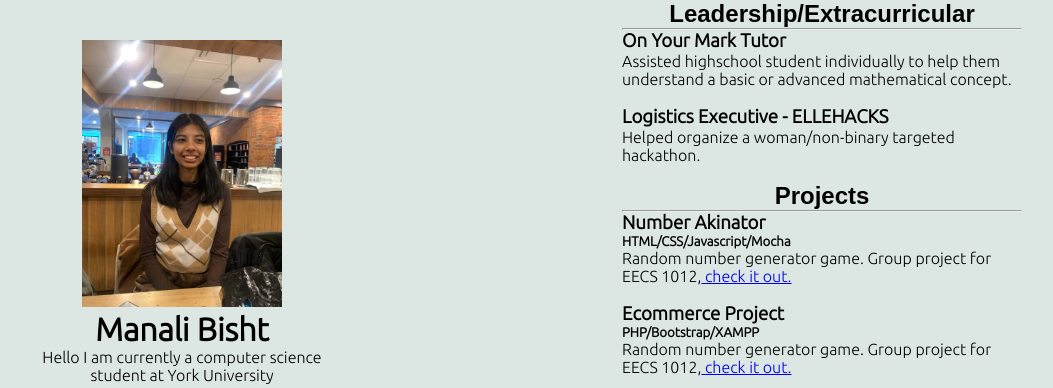
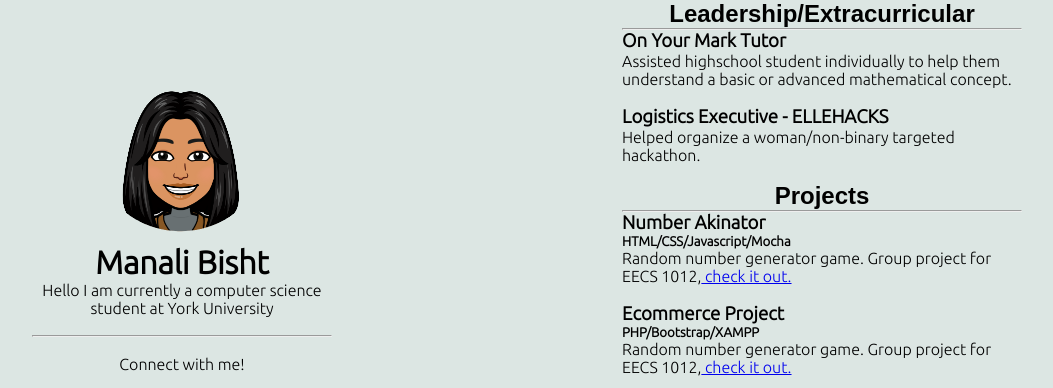
Before and after one commit to manal03/manal03.github.io, a plain HTML site: page website/index.html in a window 1280 px wide. Shown: the top 388 px of the page, without its empty margins (93-1146 px from the left). Drawn offline with Linux system fonts and the light colour scheme; a web font is replaced by a local one.

Commit message:
Update index.html

```diff
--- a/website/index.html
+++ b/website/index.html
@@ -74,7 +74,7 @@
 <body>
     <div class="container">
         <div class="box1">
-            <img src="manali.jpg" width="200px">
+            <img src="manali.png" width="200px">
             <div class="section">
 
                 <h1 >Manali Bisht</h1>
```
